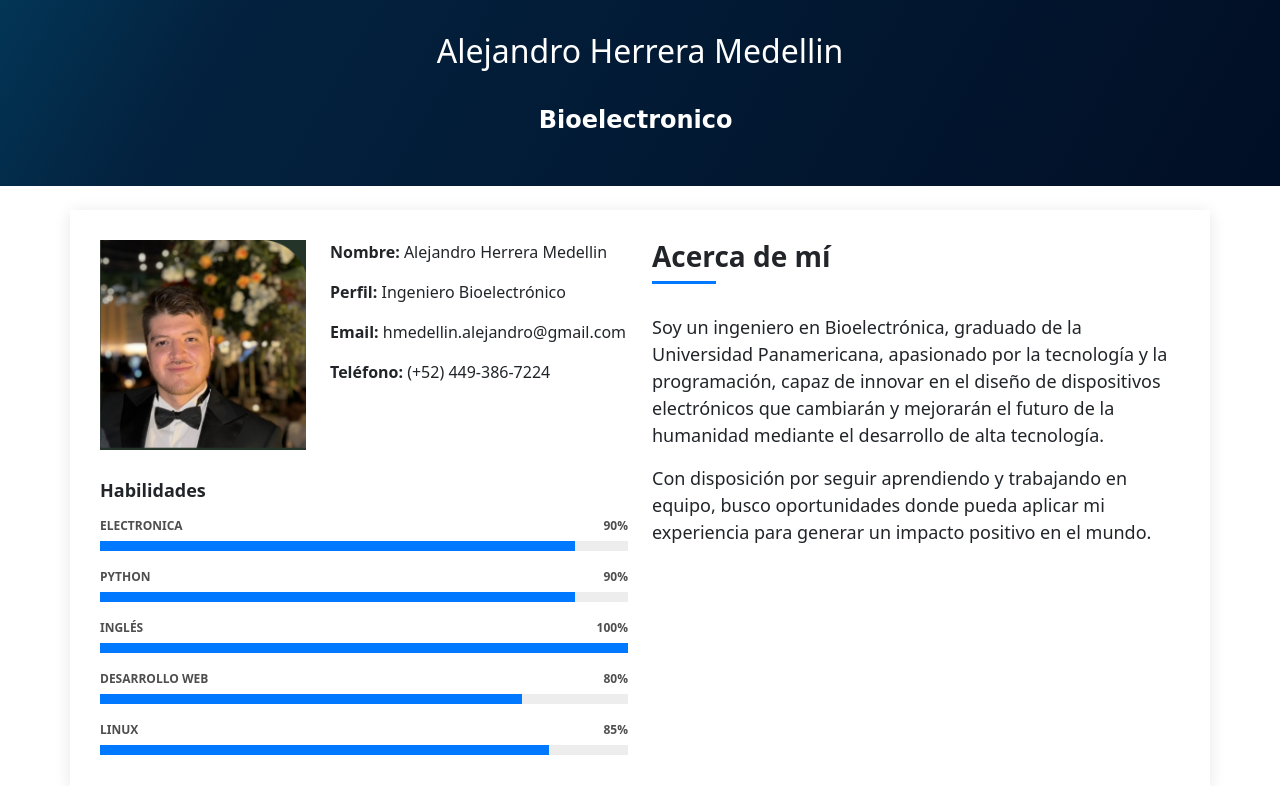
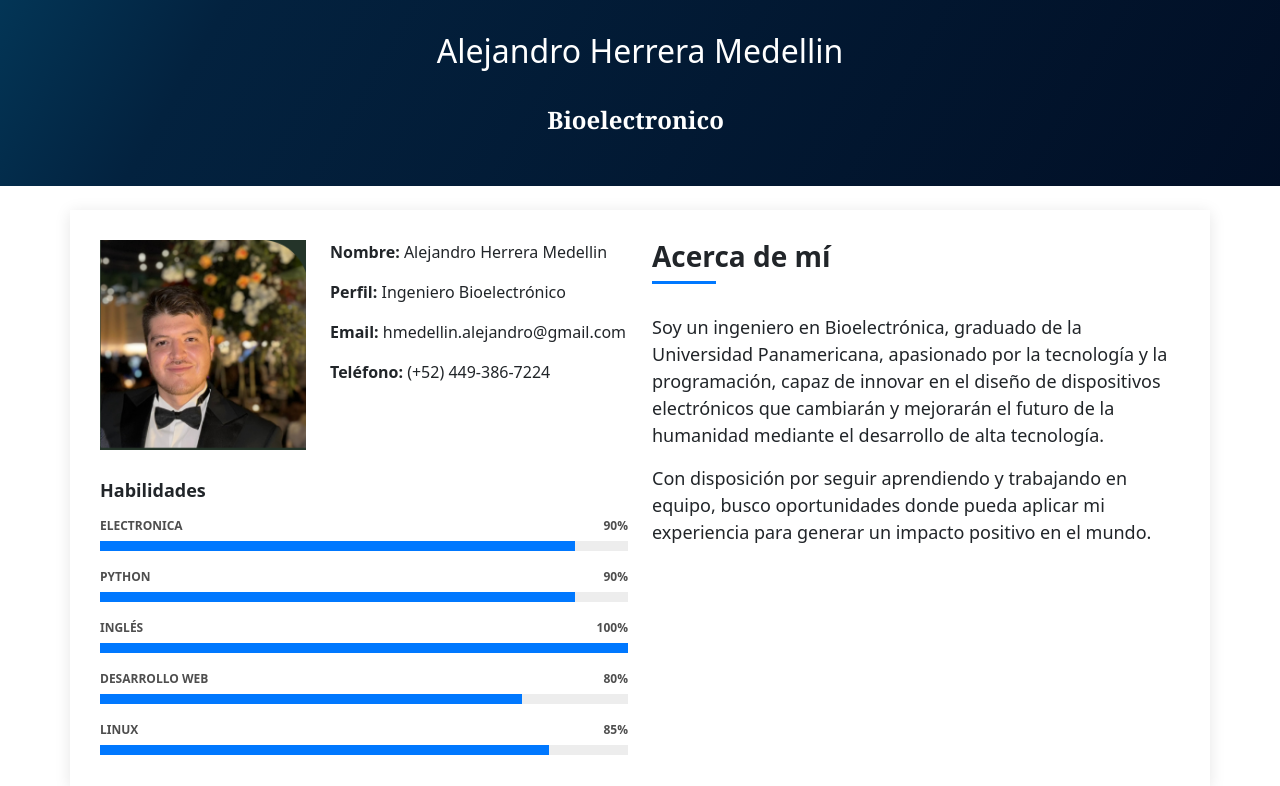
Before and after one commit to Altremex/Mi_CV-Final, a Flask app: page / in a window 1280 px wide. Shown: the part 56-842 px from the top of the page. Run offline with Flask 3, Linux system fonts and the light colour scheme; some libraries are stand-ins or nearby versions.

Commit message:
Prueba 5 Lunes

```diff
--- a/static/css/styles.css
+++ b/static/css/styles.css
@@ -25,7 +25,7 @@ body {
 .typed {
   font-size: 1.5rem; /* Cambia el valor a tu gusto (2rem es solo un ejemplo) */
   font-weight: bold; /* Si deseas que las letras sean más gruesas */
-  font-family: cursive
+  font-family: Georgia, 'Times New Roman', Times, serif
 }
 
 
```
